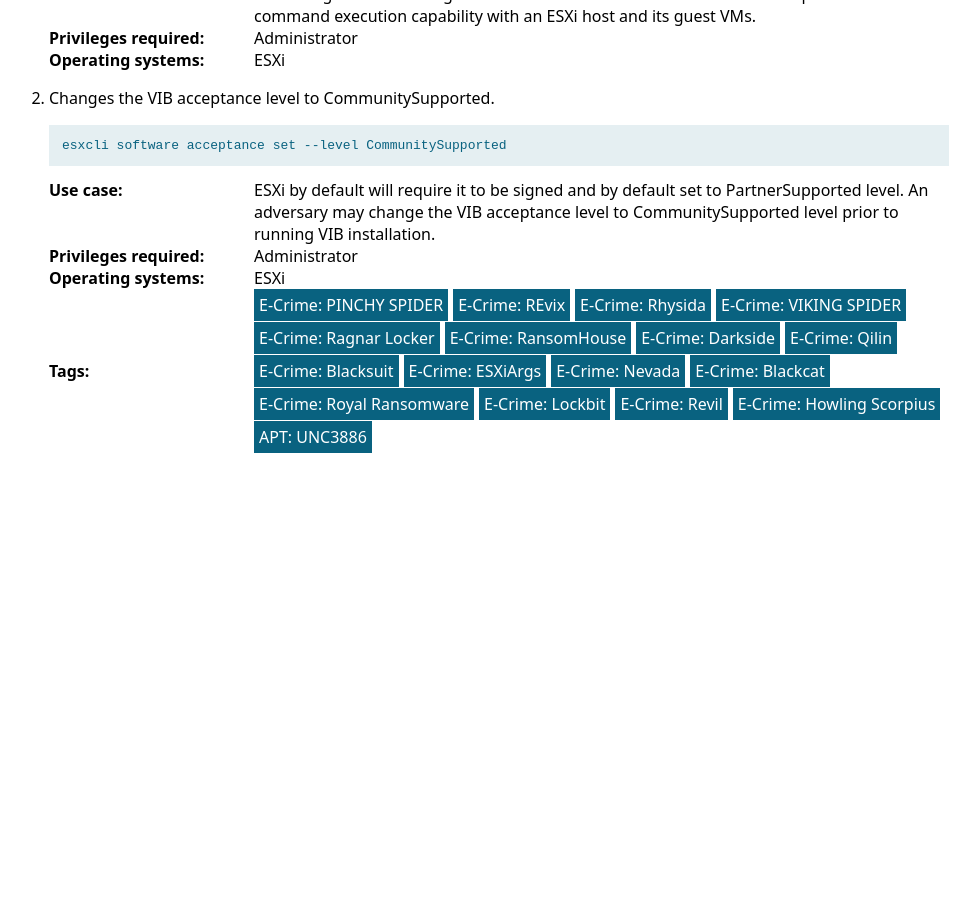
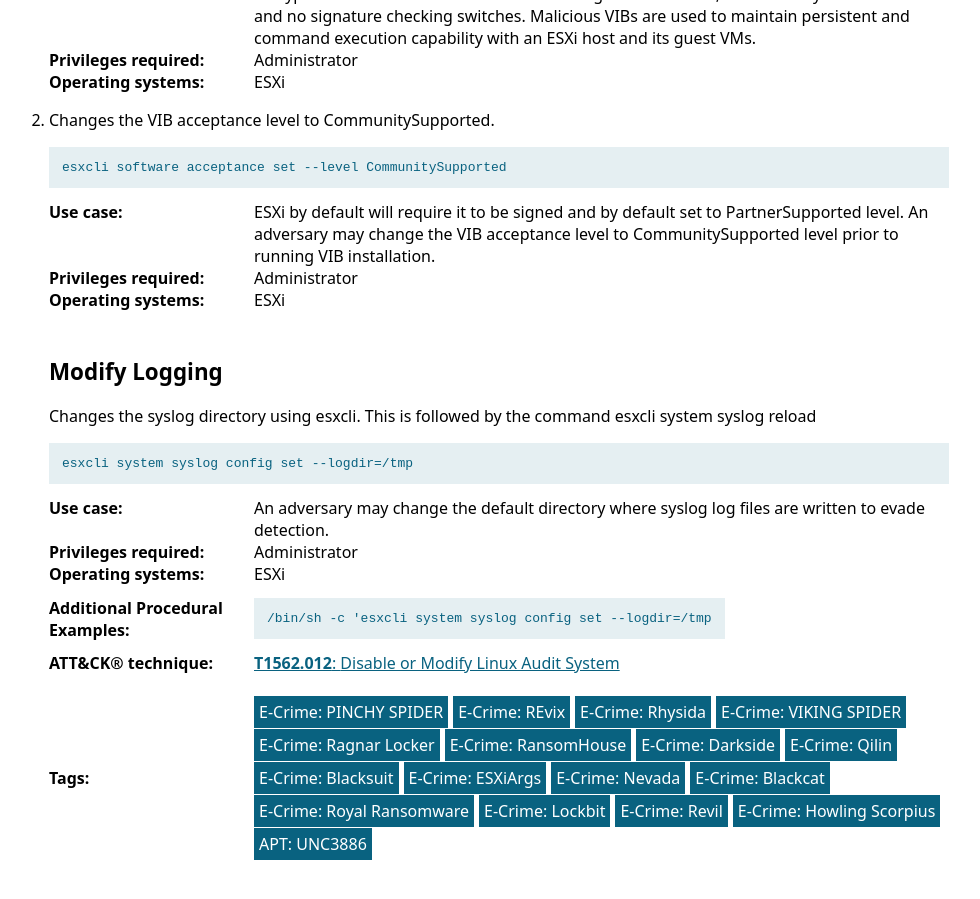
Before and after one commit to LOLESXi-Project/LOLESXi, a Jekyll site: the page built from _lolesxi/Binaries/esxcli.md, in a window 1280 px wide and 900 px high, scrolled down 6026 px. Shown: the whole window, without its empty margins (141-1121 px from the left). Built offline with Jekyll 4.4.1, drawn with Linux system fonts in a browser that asks for light colours; before the commit the page ends 6519 px from its top, so only the background shows below that; some of the changed text lies outside the part shown.

Commit message:
Update esxcli.md

```diff
--- a/_lolesxi/Binaries/esxcli.md
+++ b/_lolesxi/Binaries/esxcli.md
@@ -124,6 +124,15 @@
     Privileges: Administrator
     MitreID:
     OperatingSystem: ESXi
+  - Command: esxcli system syslog config set --logdir=/tmp
+    Description:  Changes the syslog directory using esxcli. This is followed by the command esxcli system syslog reload
+    Usecase: An adversary may change the default directory where syslog log files are written to evade detection.
+    Category: modify logging
+    Privileges: Administrator
+    MitreID: T1562.012
+    OperatingSystem: ESXi
+    ProceduralExamples:
+      - /bin/sh -c 'esxcli system syslog config set --logdir=/tmp
     Tags:
      - E-Crime: PINCHY SPIDER
      - E-Crime: REvix
@@ -182,6 +191,7 @@
   - Link: https://www.reversinglabs.com/blog/gwisinlocker-ransomware-targets-south-korean-industrial-and-pharmaceutical-companies
   - Link: https://developer.broadcom.com/xapis/esxcli-command-reference/7.0.0/
   - Link: https://cloud.google.com/blog/topics/threat-intelligence/vmware-detection-containment-hardening
+  - Link: https://unit42.paloaltonetworks.com/threat-assessment-howling-scorpius-akira-ransomware/
 Acknowledgement:
   - Person: Michael Dawson
   - Person: Junestherry Dela Cruz
```
Also changed, not shown: other parts of _lolesxi/Binaries/esxcli.md (+1 -0 lines).
